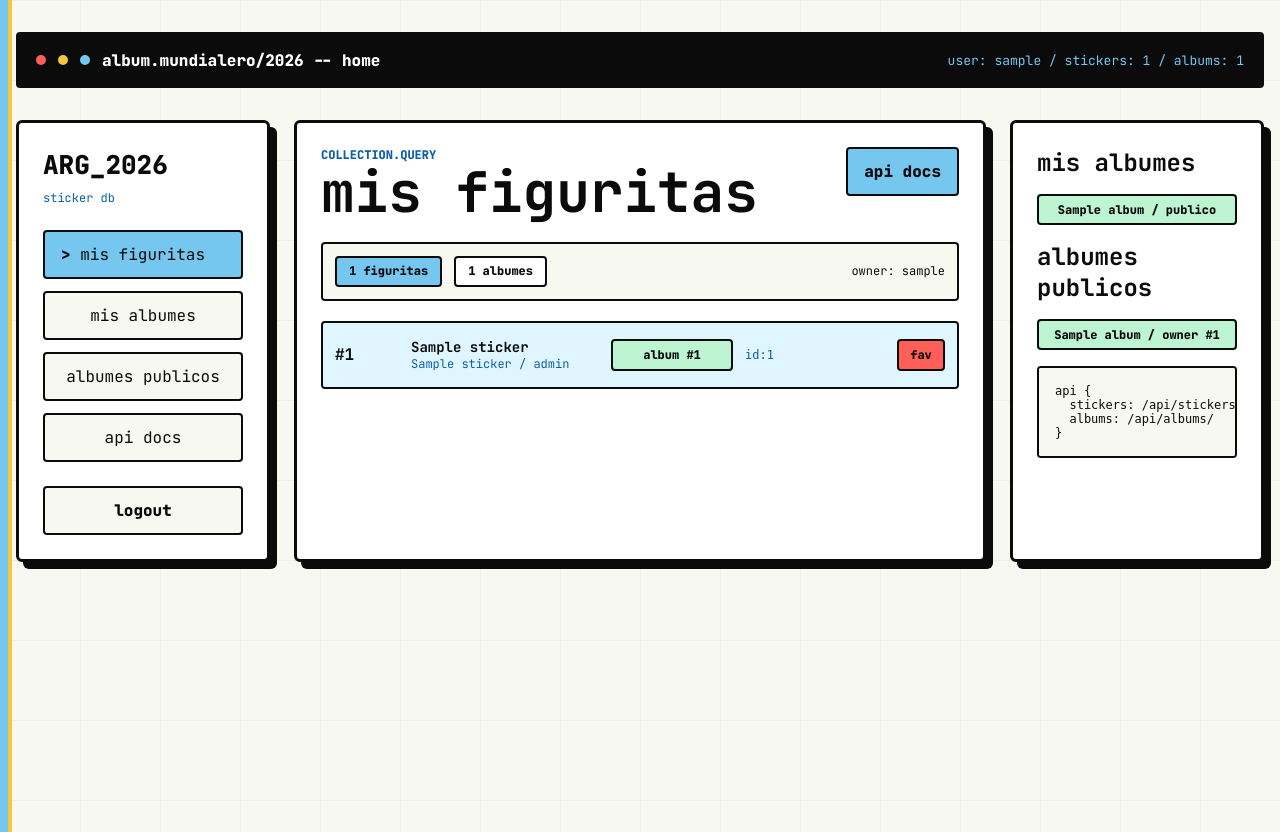
After one commit to emiliofurrer00/fantasy-sticker-album, a FastAPI app: page / in a window 1280 px wide. The commit adds this page. Run offline with FastAPI, Linux system fonts and the light colour scheme; the visitor is signed in with stand-in values (Sample User, id 1); tables that the repository leaves empty hold one stand-in row (values such as "Sample post"); parts of the project's set-up code (start-up, migrations or seed data) failed here and were passed over.

Commit message:
extend base.html and add home.html

```diff
--- a/app/templates/pages/base.html
+++ b/app/templates/pages/base.html
@@ -10,6 +10,18 @@
   <link rel="stylesheet" href="/static/css/main.css">
 </head>
 <body>
+  <header class="terminal-topbar">
+    <div class="terminal-topbar__lights">
+      <span class="terminal-dot terminal-dot--red"></span>
+      <span class="terminal-dot terminal-dot--gold"></span>
+      <span class="terminal-dot terminal-dot--blue"></span>
+    </div>
+    <div class="terminal-topbar__content">
+      <p class="terminal-topbar__title">{% block topbar_title %}album.mundialero/2026{% endblock %}</p>
+      <span class="terminal-topbar__status">{% block topbar_status %}build: codigo.libre.challenge.tecnico{% endblock %}</span>
+    </div>
+  </header>
+
   {% block body %}{% endblock %}
 </body>
 </html>
--- /dev/null
+++ b/app/templates/pages/home.html
@@ -0,0 +1,102 @@
+{% extends "base.html" %}
+
+{% block title %}home - album mundialero{% endblock %}
+{% block topbar_title %}album.mundialero/2026 -- home{% endblock %}
+{% block topbar_status %}user: {{ user.username }} / stickers: {{ stickers|length }} / albums: {{ albums|length }}{% endblock %}
+
+{% block body %}
+<div class="app-page page-shell">
+  <aside class="terminal-card sidebar" aria-label="navegacion principal">
+    <a class="brand-mark" href="/">
+      <span>ARG_2026</span>
+      <small>sticker db</small>
+    </a>
+
+    <nav class="main-nav" aria-label="secciones">
+      <a class="main-nav__item main-nav__item--active" href="#stickers">mis figuritas</a>
+      <a class="main-nav__item" href="#albums">mis albumes</a>
+      <a class="main-nav__item" href="#public-albums">albumes publicos</a>
+      <a class="main-nav__item" href="/docs">api docs</a>
+    </nav>
+
+    <form method="post" action="/logout">
+      <button class="button button--ghost button--full" type="submit">logout</button>
+    </form>
+  </aside>
+
+  <main class="terminal-card sticker-panel" aria-labelledby="stickers-title">
+    <div class="panel-heading">
+      <div>
+        <p class="eyebrow">collection.query</p>
+        <h1 id="stickers-title">mis figuritas</h1>
+      </div>
+      <a class="button button--primary" href="/docs">api docs</a>
+    </div>
+
+    <div class="filter-bar" aria-label="resumen de coleccion">
+      <span class="status-chip status-chip--active">{{ stickers|length }} figuritas</span>
+      <span class="status-chip">{{ albums|length }} albumes</span>
+      <span class="filter-bar__query">owner: {{ user.username }}</span>
+    </div>
+
+    <section id="stickers" class="sticker-list" aria-label="listado de figuritas">
+      {% for sticker in stickers %}
+        <article class="sticker-row sticker-row--owned">
+          <strong>#{{ sticker.number or sticker.id }}</strong>
+          <div>
+            <h2>{{ sticker.name }}</h2>
+            <p>{{ sticker.collection_name or "sin coleccion" }} / {{ sticker.role or "sin rol" }}</p>
+          </div>
+          {% if sticker.album_id %}
+            <span class="status-badge status-badge--owned">album #{{ sticker.album_id }}</span>
+          {% else %}
+            <span class="status-badge">sin album</span>
+          {% endif %}
+          <code>id:{{ sticker.id }}</code>
+          {% if sticker.is_favorite %}
+            <span class="status-badge status-badge--dupe">fav</span>
+          {% else %}
+            <span class="status-badge">base</span>
+          {% endif %}
+        </article>
+      {% else %}
+        <article class="sticker-row">
+          <strong>--</strong>
+          <div>
+            <h2>todavia no hay figuritas</h2>
+            <p>la API permite crear una con POST /api/stickers/</p>
+          </div>
+          <span class="status-badge">empty</span>
+          <code>0 rows</code>
+          <a href="/docs">docs</a>
+        </article>
+      {% endfor %}
+    </section>
+  </main>
+
+  <aside class="terminal-card stats-panel" aria-label="albumes">
+    <h2 id="albums">mis albumes</h2>
+    {% for album in albums %}
+      {% if album.is_public %}
+        <span class="status-badge status-badge--owned">{{ album.title }} / publico</span>
+      {% else %}
+        <span class="status-badge status-badge--missing">{{ album.title }} / privado</span>
+      {% endif %}
+    {% else %}
+      <span class="status-badge">sin albumes propios</span>
+    {% endfor %}
+
+    <h2 id="public-albums">albumes publicos</h2>
+    {% for album in public_albums %}
+      <span class="status-badge status-badge--owned">{{ album.title }} / owner #{{ album.owner_id }}</span>
+    {% else %}
+      <span class="status-badge">sin albumes publicos</span>
+    {% endfor %}
+
+    <pre><code>api {
+  stickers: /api/stickers/
+  albums: /api/albums/
+}</code></pre>
+  </aside>
+</div>
+{% endblock %}
```
